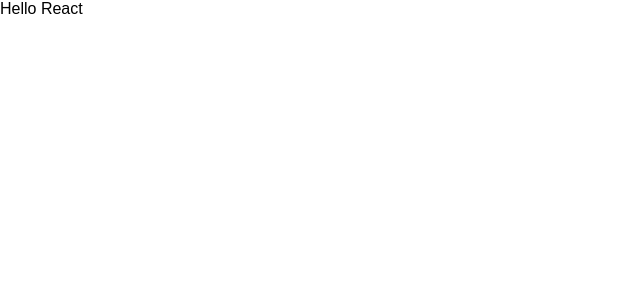
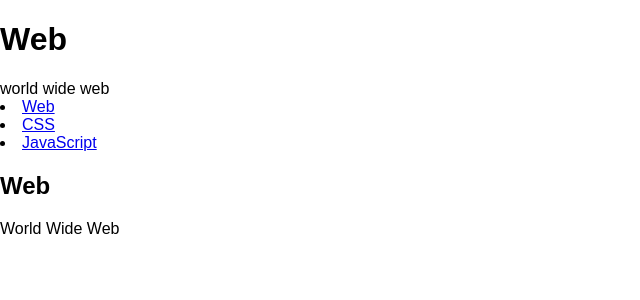
Before and after one commit to b8goal/PR_React_JS, a React (Create React App) app: page / in a window 1280 px wide. Shown: the top 300 px of the page, without its empty margins (0-640 px from the left). Built offline with nearby package versions, Linux system fonts and the light colour scheme.

Commit message:
Add Subject, Toc, Content

```diff
--- a/src/App.js
+++ b/src/App.js
@@ -2,11 +2,46 @@
 import logo from './logo.svg';
 import './App.css';
 
+class Subject extends Component {
+  render(){
+    return(
+      <header>
+        <h1>Web</h1>
+        world wide web
+      </header>
+    );
+  }
+}
+
+class Toc extends Component {
+  render() {
+    return(
+      <nav>
+        <li><a href="1.html">Web</a></li>
+        <li><a href="2.html">CSS</a></li>
+        <li><a href="3.html">JavaScript</a></li>
+      </nav>
+    );
+  }
+}
+
+class Content extends Component {
+  render() {
+    return(
+      <article>
+        <h2>Web</h2>
+        World Wide Web
+      </article>
+    );
+  }
+}
 class App extends Component {
   render() {
     return (
       <div className="App">
-        Hello React
+        <Subject></Subject>
+        <Toc></Toc>
+        <Content></Content>
       </div>
     );
   }
```
